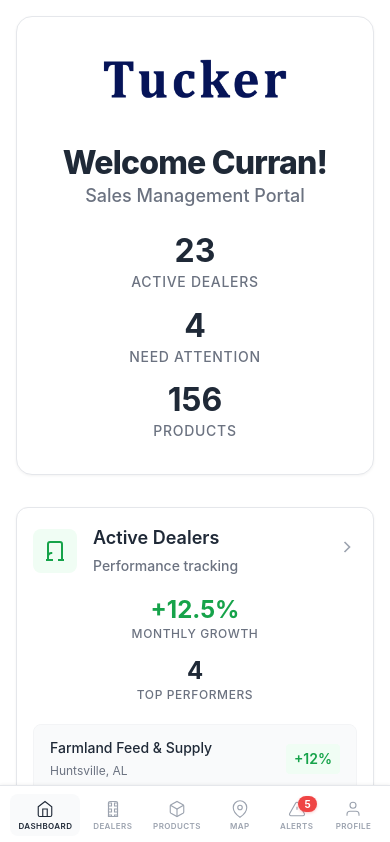
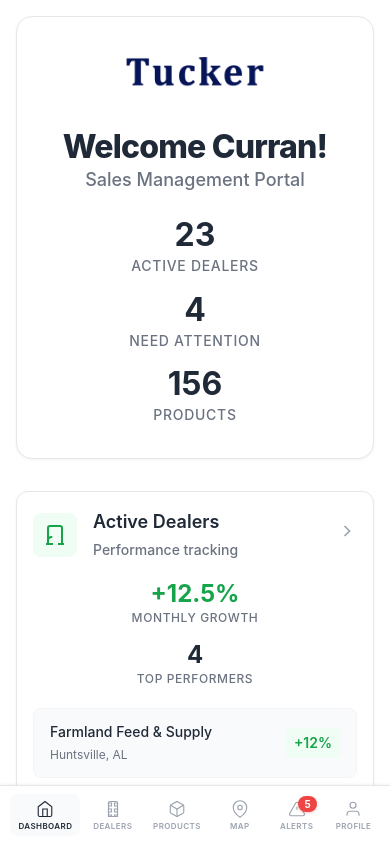
Before and after one commit to tuckermillingllc/sales-app, a Vue app in the folder sales-app-frontend/: page / in a window 390 px wide. Shown: the top 842 px of the page. Built offline with nearby package versions, Linux system fonts and the light colour scheme.

Commit message:
upodate UI and background color on dashboard

```diff
--- a/sales-app-frontend/src/styles/dashboard.css
+++ b/sales-app-frontend/src/styles/dashboard.css
@@ -36,11 +36,14 @@
 }
 
 html, body {
-  background: var(--color-bg-primary);
+  background: #778797;
   margin: 0;
   padding: 0;
   width: 100%;
   overflow-x: hidden;
+  min-height: 100vh;
+  /* Extend background behind status bar on mobile */
+  padding-top: env(safe-area-inset-top);
 }
 
 /* Base Styles */
@@ -138,7 +141,7 @@ html, body {
 /* Dashboard Grid */
 .dashboard-grid {
   display: grid;
-  grid-template-columns: repeat(auto-fit, minmax(280px, 1fr));
+  grid-template-columns: repeat(auto-fit, minmax(238px, 1fr));
   gap: 1.5rem;
   margin-top: 2rem;
   max-width: 100%;
@@ -622,7 +625,7 @@ html, body {
 @media (max-width: 480px) {
   /* Keep logo reasonable on small phones */
   .company-logo {
-    height: 4rem;
+    height: 3rem;
   }
 
   .dashboard-grid {
```
